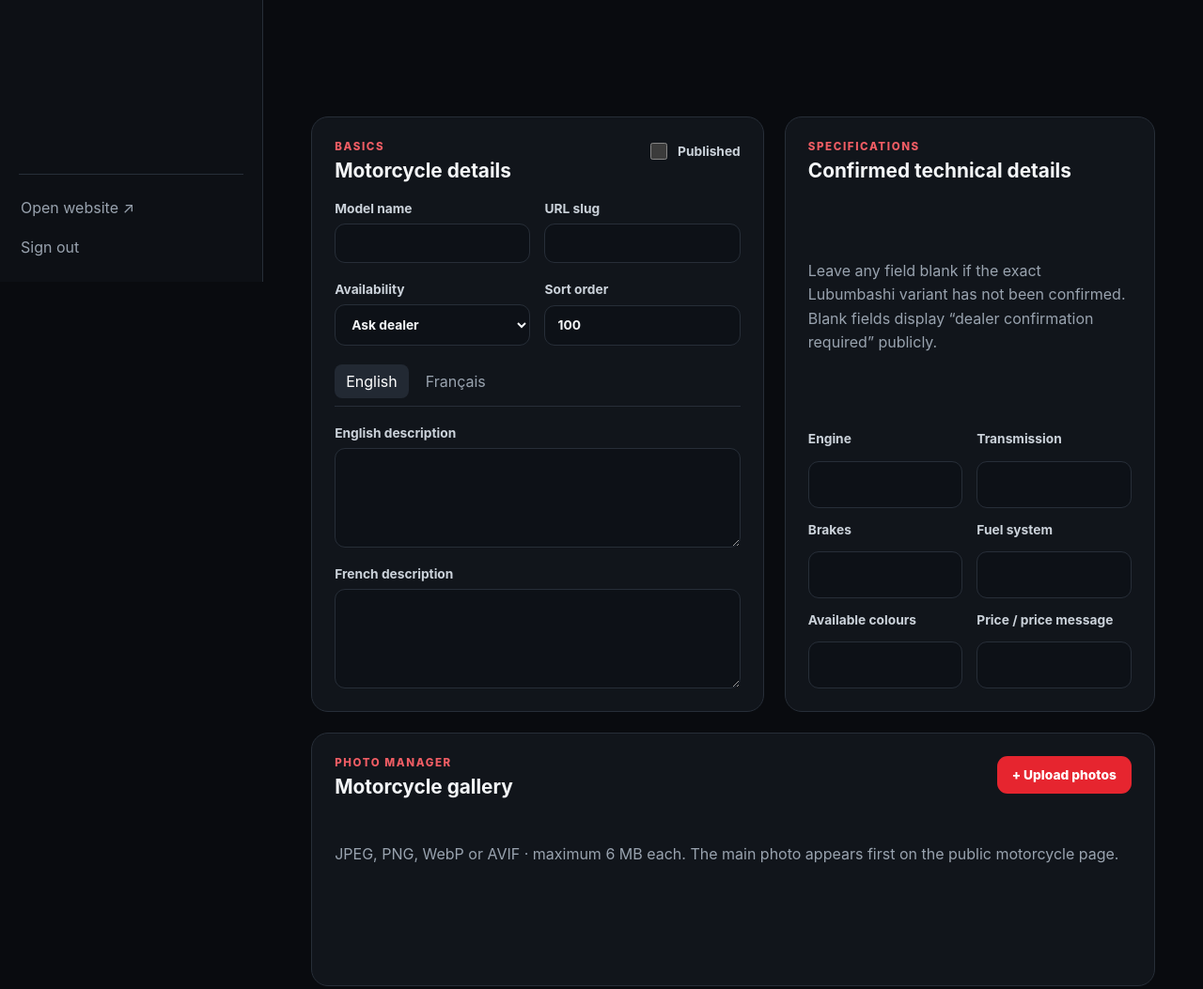
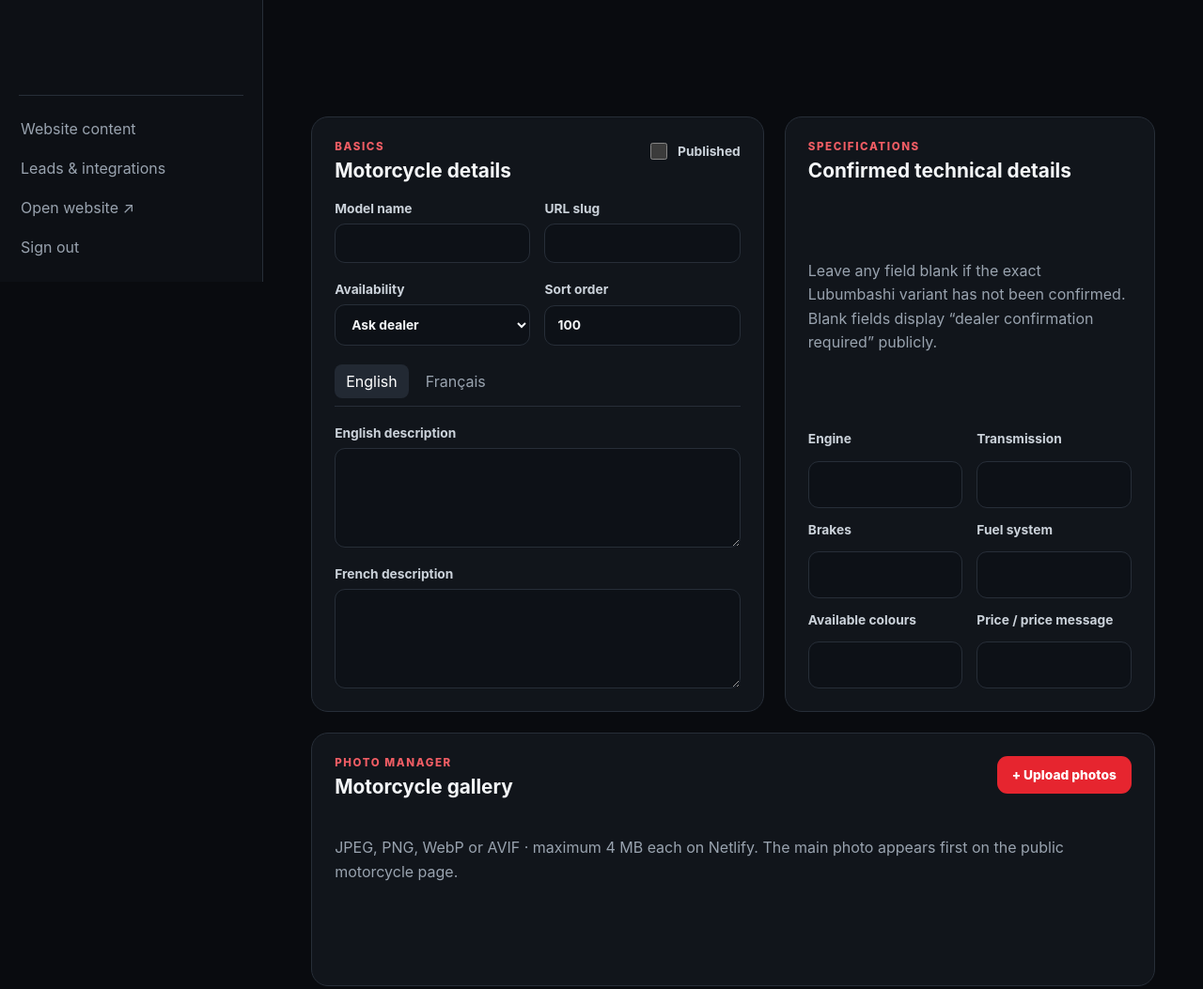
Before and after one commit to Hassan-Merhi/huanghemotors, a website: page admin/index.html in a window 1280 px wide. Shown: the part 1300-2353 px from the top of the page at 94% size. Drawn offline with Linux system fonts and the light colour scheme; no server answers.

Commit message:
Add website CMS navigation to admin

```diff
--- a/admin/index.html
+++ b/admin/index.html
@@ -30,7 +30,7 @@
         <div class="sidebar-brand"><img src="../assets/logo-mark.svg" alt="" width="40" height="40" /><div><strong>Huanghe Motors</strong><span>Content Admin</span></div></div>
         <button class="new-model" type="button" data-new-model>+ Add motorcycle</button>
         <nav class="model-list" data-model-list aria-label="Motorcycles"></nav>
-        <div class="sidebar-footer"><a href="../index.html" target="_blank" rel="noopener">Open website ↗</a><button type="button" data-logout>Sign out</button></div>
+        <div class="sidebar-footer"><a href="content.html">Website content</a><a href="operations.html">Leads & integrations</a><a href="../index.html" target="_blank" rel="noopener">Open website ↗</a><button type="button" data-logout>Sign out</button></div>
       </aside>
 
       <section class="workspace">
@@ -78,7 +78,7 @@
 
           <section class="panel media-panel">
             <div class="panel-heading"><div><span class="eyebrow">PHOTO MANAGER</span><h2>Motorcycle gallery</h2></div><label class="upload-button">+ Upload photos<input type="file" accept="image/jpeg,image/png,image/webp,image/avif" multiple data-upload hidden /></label></div>
-            <p class="panel-help">JPEG, PNG, WebP or AVIF · maximum 6 MB each. The main photo appears first on the public motorcycle page.</p>
+            <p class="panel-help">JPEG, PNG, WebP or AVIF · maximum 4 MB each on Netlify. The main photo appears first on the public motorcycle page.</p>
             <div class="upload-status" data-upload-status aria-live="polite"></div>
             <div class="media-grid" data-media-grid></div>
           </section>
@@ -92,5 +92,6 @@
     </section>
   </main>
   <script src="admin.js" defer></script>
+  <script src="photo-link.js" defer></script>
 </body>
 </html>
```
